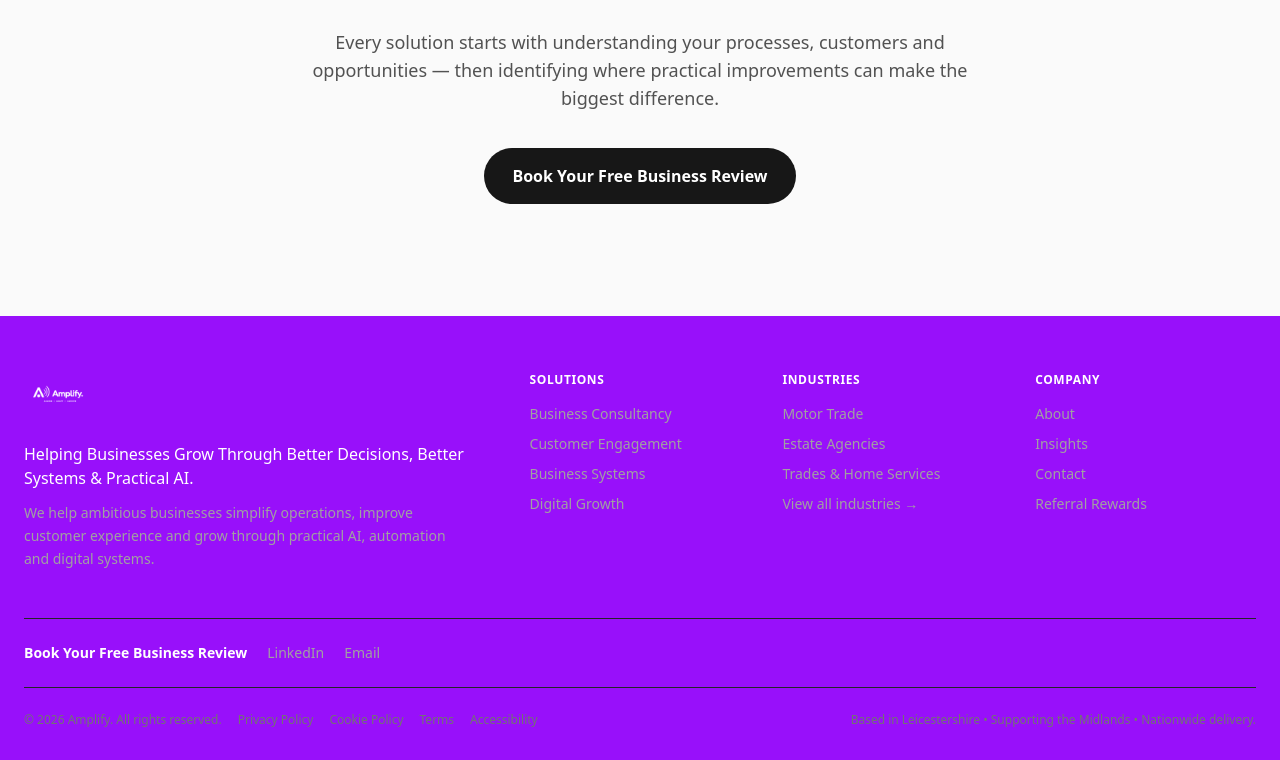
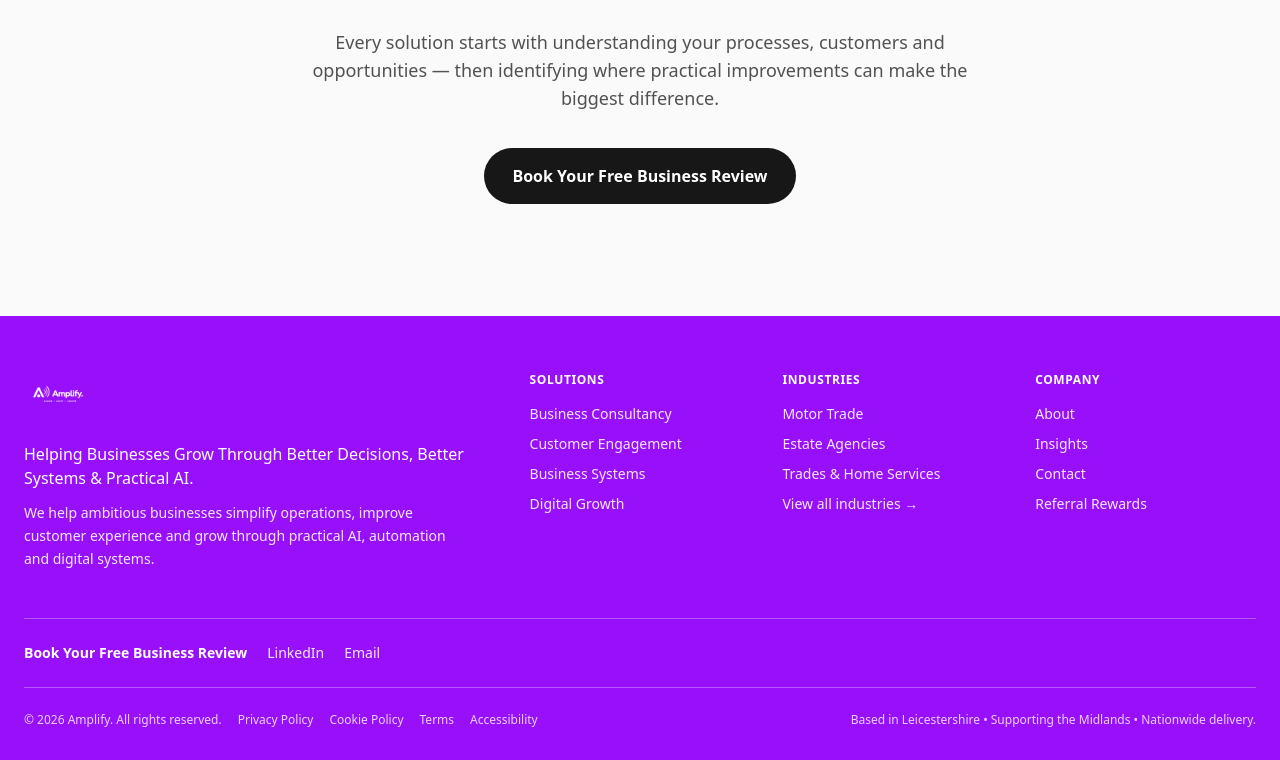
Before and after one commit to amanocha87/amplify-website, a React (Vite) app: page /case-studies in a window 1280 px wide. Shown: the part 3060-3820 px from the top of the page. Built offline with nearby package versions, Linux system fonts and the light colour scheme.

Commit message:
Update Footer component styles and links

```diff
--- a/src/components/Footer.tsx
+++ b/src/components/Footer.tsx
@@ -13,57 +13,57 @@ export default function Footer() {
             <p className="text-white font-medium mb-3 max-w-md text-base">
               Helping Businesses Grow Through Better Decisions, Better Systems & Practical AI.
             </p>
-            <p className="text-neutral-400 max-w-md leading-relaxed text-sm">
+            <p className="text-white/90 max-w-md leading-relaxed text-sm">
               We help ambitious businesses simplify operations, improve customer experience and grow through practical AI, automation and digital systems.
             </p>
           </div>
 
           <div className="col-span-1">
             <h4 className="font-semibold mb-4 text-white tracking-wider text-xs uppercase">Solutions</h4>
-            <ul className="space-y-2.5 text-neutral-400 text-sm">
-              <li><Link to="/services/business-consultancy" className="hover:text-purple-300 transition-colors">Business Consultancy</Link></li>
-              <li><Link to="/services/customer-engagement" className="hover:text-purple-300 transition-colors">Customer Engagement</Link></li>
-              <li><Link to="/services/business-systems" className="hover:text-purple-300 transition-colors">Business Systems</Link></li>
-              <li><Link to="/services/digital-growth" className="hover:text-purple-300 transition-colors">Digital Growth</Link></li>
+            <ul className="space-y-2.5 text-white/90 text-sm">
+              <li><Link to="/services/business-consultancy" className="hover:text-purple-950 transition-colors">Business Consultancy</Link></li>
+              <li><Link to="/services/customer-engagement" className="hover:text-purple-950 transition-colors">Customer Engagement</Link></li>
+              <li><Link to="/services/business-systems" className="hover:text-purple-950 transition-colors">Business Systems</Link></li>
+              <li><Link to="/services/digital-growth" className="hover:text-purple-950 transition-colors">Digital Growth</Link></li>
             </ul>
           </div>
 
           <div className="col-span-1">
             <h4 className="font-semibold mb-4 text-white tracking-wider text-xs uppercase">Industries</h4>
-            <ul className="space-y-2.5 text-neutral-400 text-sm">
-              <li><Link to="/industries/motor-trade" className="hover:text-purple-300 transition-colors">Motor Trade</Link></li>
-              <li><Link to="/industries/estate-agencies" className="hover:text-purple-300 transition-colors">Estate Agencies</Link></li>
-              <li><Link to="/industries/trades-home-services" className="hover:text-purple-300 transition-colors">Trades & Home Services</Link></li>
-              <li><Link to="/industries" className="hover:text-purple-300 transition-colors font-medium">View all industries →</Link></li>
+            <ul className="space-y-2.5 text-white/90 text-sm">
+              <li><Link to="/industries/motor-trade" className="hover:text-purple-950 transition-colors">Motor Trade</Link></li>
+              <li><Link to="/industries/estate-agencies" className="hover:text-purple-950 transition-colors">Estate Agencies</Link></li>
+              <li><Link to="/industries/trades-home-services" className="hover:text-purple-950 transition-colors">Trades & Home Services</Link></li>
+              <li><Link to="/industries" className="hover:text-purple-950 transition-colors font-medium">View all industries →</Link></li>
             </ul>
           </div>
 
           <div className="col-span-1">
             <h4 className="font-semibold mb-4 text-white tracking-wider text-xs uppercase">Company</h4>
-            <ul className="space-y-2.5 text-neutral-400 text-sm">
-              <li><Link to="/about" className="hover:text-purple-300 transition-colors">About</Link></li>
-              <li><Link to="/insights" className="hover:text-purple-300 transition-colors">Insights</Link></li>
-              <li><Link to="/contact" className="hover:text-purple-300 transition-colors">Contact</Link></li>
-              <li><Link to="/referral-rewards" className="hover:text-purple-300 transition-colors">Referral Rewards</Link></li>
+            <ul className="space-y-2.5 text-white/90 text-sm">
+              <li><Link to="/about" className="hover:text-purple-950 transition-colors">About</Link></li>
+              <li><Link to="/insights" className="hover:text-purple-950 transition-colors">Insights</Link></li>
+              <li><Link to="/contact" className="hover:text-purple-950 transition-colors">Contact</Link></li>
+              <li><Link to="/referral-rewards" className="hover:text-purple-950 transition-colors">Referral Rewards</Link></li>
             </ul>
           </div>
         </div>
 
-        <div className="pt-6 border-t border-neutral-800 mb-6">
-          <div className="flex flex-wrap items-center gap-5 text-sm text-neutral-400">
-            <Link to="/contact" className="hover:text-purple-300 transition-colors font-semibold text-white">Book Your Free Business Review</Link>
-            <a href="https://linkedin.com" target="_blank" rel="noopener noreferrer" className="hover:text-purple-300 transition-colors">LinkedIn</a>
-            <a href="mailto:contact@amplifyaiagents.com" className="hover:text-purple-300 transition-colors">Email</a>
+        <div className="pt-6 border-t border-white/30 mb-6">
+          <div className="flex flex-wrap items-center gap-5 text-sm text-white/90">
+            <Link to="/contact" className="hover:text-purple-950 transition-colors font-semibold text-white">Book Your Free Business Review</Link>
+            <a href="https://linkedin.com" target="_blank" rel="noopener noreferrer" className="hover:text-purple-950 transition-colors">LinkedIn</a>
+            <a href="mailto:contact@amplifyaiagents.com" className="hover:text-purple-950 transition-colors">Email</a>
           </div>
         </div>
 
-        <div className="pt-6 border-t border-neutral-800 flex flex-col md:flex-row items-center justify-between gap-3 text-neutral-500 text-xs">
+        <div className="pt-6 border-t border-white/30 flex flex-col md:flex-row items-center justify-between gap-3 text-white/80 text-xs">
           <div className="flex flex-wrap items-center gap-x-4 gap-y-1">
             <span>&copy; 2026 Amplify. All rights reserved.</span>
-            <Link to="/privacy-policy" className="hover:text-purple-300 transition-colors">Privacy Policy</Link>
-            <Link to="/cookie-policy" className="hover:text-purple-300 transition-colors">Cookie Policy</Link>
-            <Link to="/terms" className="hover:text-purple-300 transition-colors">Terms</Link>
-            <Link to="/accessibility" className="hover:text-purple-300 transition-colors">Accessibility</Link>
+            <Link to="/privacy-policy" className="hover:text-white transition-colors">Privacy Policy</Link>
+            <Link to="/cookie-policy" className="hover:text-white transition-colors">Cookie Policy</Link>
+            <Link to="/terms" className="hover:text-white transition-colors">Terms</Link>
+            <Link to="/accessibility" className="hover:text-white transition-colors">Accessibility</Link>
           </div>
           <div className="text-center md:text-right">
             Based in Leicestershire • Supporting the Midlands • Nationwide delivery.
```
